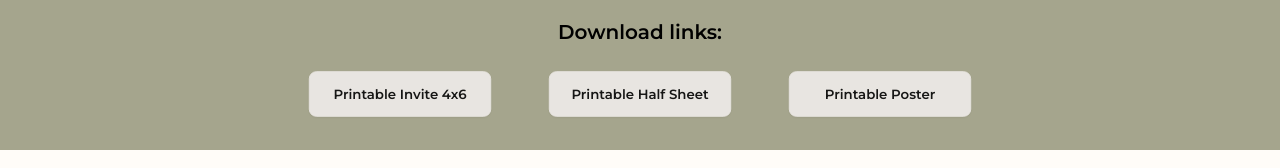
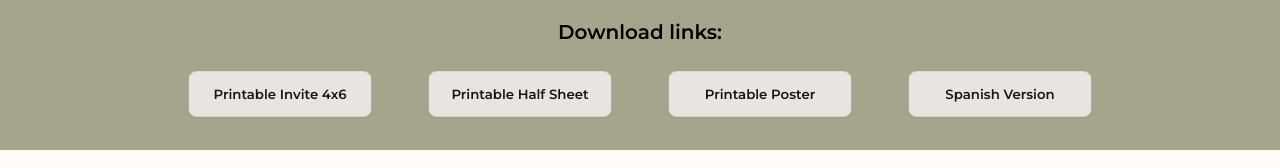
Before and after one commit to adaoj7/natsite-refactor, a React (Vite) app: page /thisYear in a window 1280 px wide. Shown: the part 626-794 px from the top of the page. Built offline with nearby package versions, Linux system fonts and the light colour scheme; no server answers; a web font is replaced by a local one.

Commit message:
add spanish version to this year page

```diff
--- a/src/routes/this-year.tsx
+++ b/src/routes/this-year.tsx
@@ -3,6 +3,7 @@ import Flyer from "../assets/site-images/this-year/2024 Festival Handout 5.5 x 8
 import Img4x6PDF from "../assets/site-images/this-year/2024/PDF/2024 Festival Invitation horizontal.pdf";
 import ImgHalfSheetPDF from "../assets/site-images/this-year/2024/PDF/2024 Festival Handout 5.5 x 8.pdf";
 import ImgPosterPDF from "../assets/site-images/this-year/2024/PDF/2024 Festival Poster 8.5 x 11.pdf";
+import SpanishPDF from "../assets/site-images/this-year/2024/PDF/2024 Festival Handout Spanish.pdf";
 
 export default function ThisYear() {
   return (
@@ -61,6 +62,13 @@ function ThisYearMobile() {
               >
                 Printable Poster
               </a>
+              <a
+                href={SpanishPDF}
+                download={"2024 Festival Handout Spanish.pdf"}
+                className="btn w-48"
+              >
+                Spanish Version
+              </a>
             </div>
           </div>
         </div>
@@ -109,6 +117,13 @@ function ThisYearDesktop() {
             >
               Printable Poster
             </a>
+            <a
+              href={SpanishPDF}
+              download={"2024 Festival Handout Spanish.pdf"}
+              className="btn w-48"
+            >
+              Spanish Version
+            </a>
           </div>
         </div>
       </section>
```
